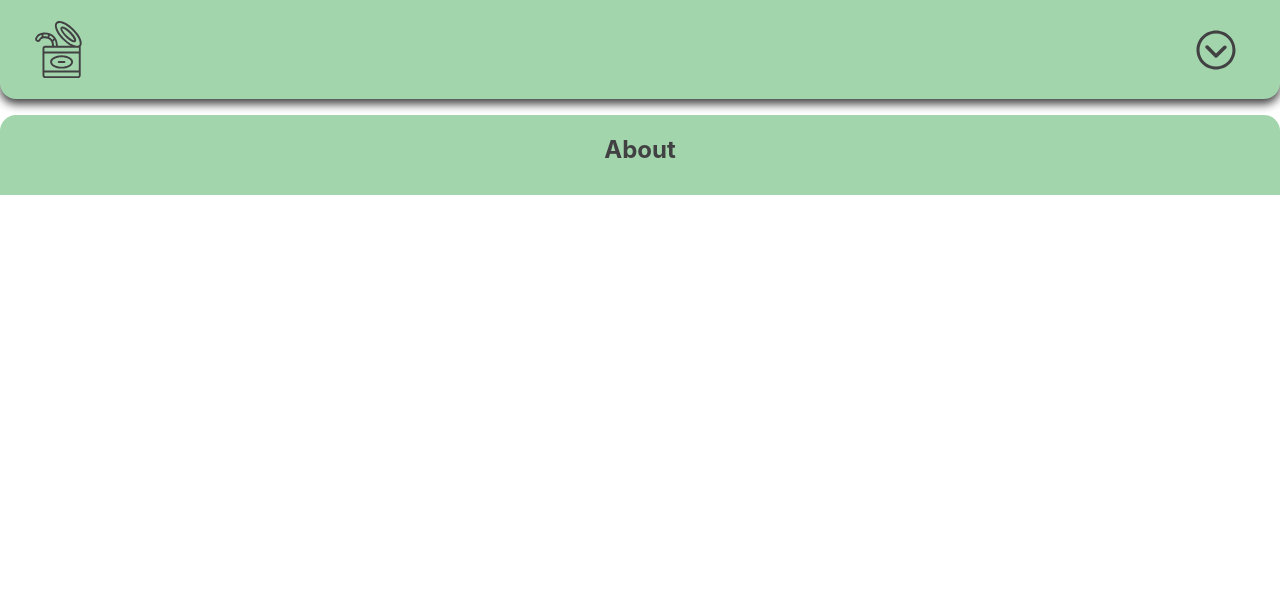
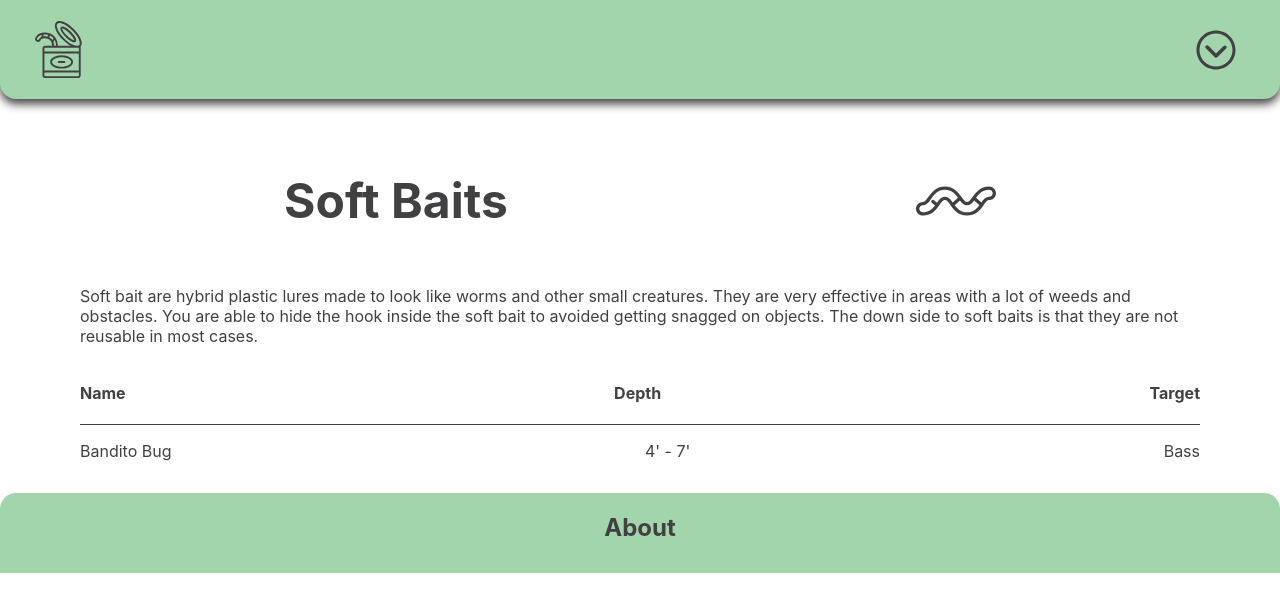
Before and after one commit to JustinLepine/capstone-can-of-worms, a React (Create React App) app: page /softbait in a window 1280 px wide. Shown: the top 612 px of the page. Built offline with nearby package versions, Linux system fonts and the light colour scheme.

Commit message:
soft bait page setup with mock data

```diff
--- a/src/App.js
+++ b/src/App.js
@@ -3,6 +3,7 @@ import Lures from './components/Lures/Lures';
 import Tackle from './components/Tackle/Tackle';
 import Rods from './components/Rods/Rods';
 import Crankbait from './components/Crankbait/Crankbait';
+import Gummies from './components/Gummies/Gummies';
 import Nav from './components/Nav/Nav';
 import Footer from './components/Footer/Footer';
 import { BrowserRouter as Router, Switch, Route } from 'react-router-dom';
@@ -18,6 +19,7 @@ function App() {
         <Route path='/tackle' component={Tackle}/>
         <Route path='/rods' component={Rods}/>
         <Route path='/crankbait' component={Crankbait}/>
+        <Route path='/softbait' component={Gummies}/>
       </Switch>
       <Footer />
     </Router>
--- /dev/null
+++ b/src/components/Gummies/Gummies.js
@@ -0,0 +1,31 @@
+import React from 'react'
+import Gummy from "../../assets/icons/gummy_icon.svg";
+import './Gummies.scss'
+
+function Gummies() {
+  return (
+    <section className="gummies">
+    <div className="gummies__top">
+      <h1 className="gummies__title">Soft Baits</h1>
+      <img className="gummies__icon" src={Gummy} alt="gummies icon" />
+    </div>
+    <p>
+      Soft bait are hybrid plastic lures made to look like worms and other small creatures. They are very effective in areas with a lot of weeds and obstacles. You are able to hide the hook inside the soft bait to avoided getting snagged on objects. The down side to soft baits is that they are not reusable in most cases.
+    </p>
+    <div className="gummies__inv">
+      <div className="gummies__subtitles">
+        <h4>Name</h4>
+        <h4>Depth</h4>
+        <h4>Target</h4>
+      </div>
+      <ul className="gummies__list">
+        <li>Bandito Bug</li>
+        <li>4' - 7'</li>
+        <li>Bass</li>
+      </ul>
+    </div>
+  </section>
+  )
+}
+
+export default Gummies
--- /dev/null
+++ b/src/components/Gummies/Gummies.scss
@@ -0,0 +1,39 @@
+@use "../../styles/colors" as *;
+
+.gummies {
+    color: $graphite;
+    margin: 2rem 5rem;
+
+    &__top {
+        display: flex;
+        justify-content: space-around;
+        align-items: center;
+    }
+
+    &__icon {
+        height: 5rem;
+    }
+
+    &__title {
+        font-size: 3rem;
+    }
+
+    &__inv {
+        width: 100%;
+    }
+
+    &__subtitles {
+        display: flex;
+        justify-content: space-between;
+    }
+
+    &__list {
+        display: flex;
+        justify-content: space-between;
+        list-style: none;
+        padding: 0;
+        border-top: 1px solid $graphite;
+        padding-top: 1rem;
+        margin-top: 0;
+    }
+}
```
